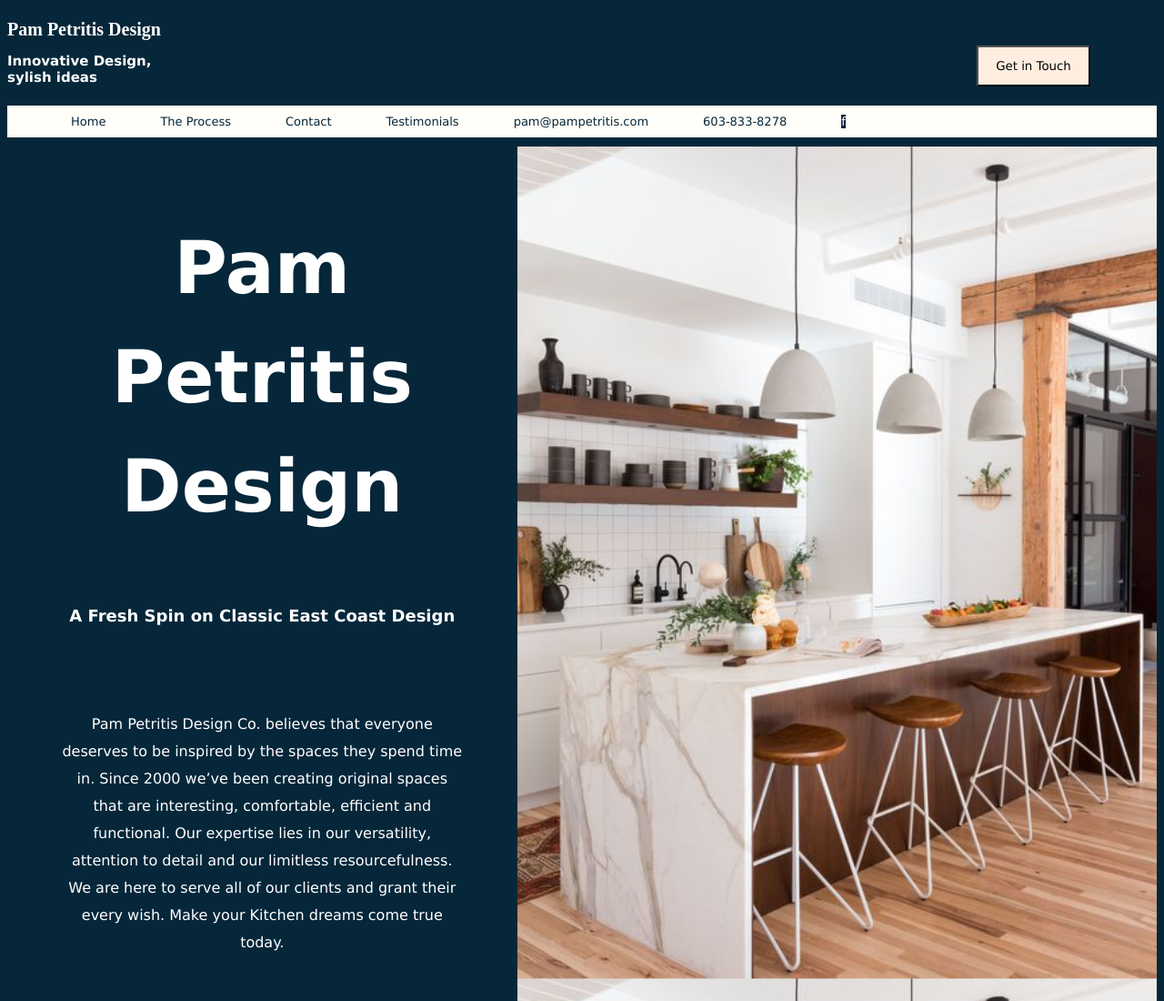
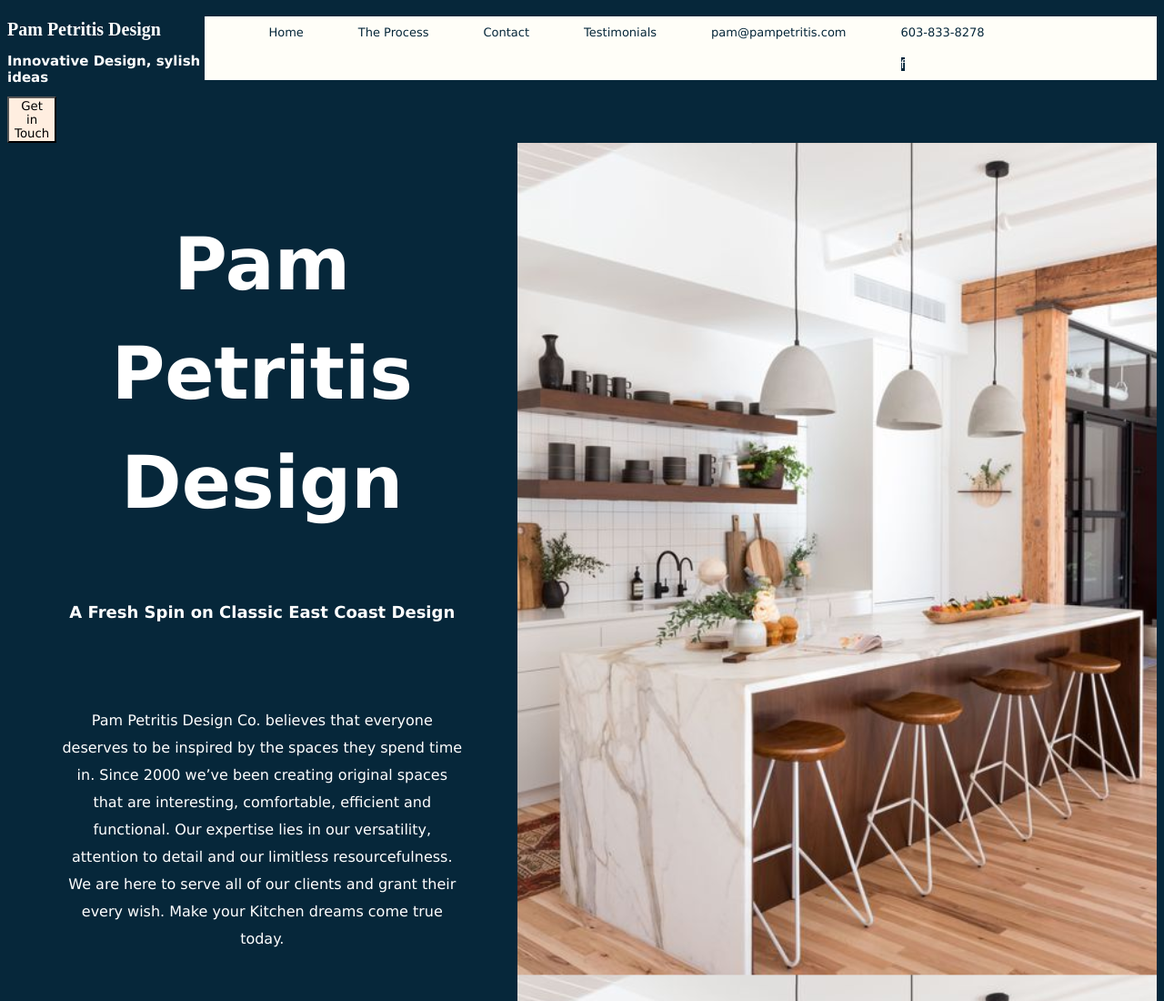
Before and after one commit to squeakysquid97/pampetritisdesign, a plain HTML site: page index.html in a window 1280 px wide. Shown: the top 1100 px of the page at 91% size. Drawn offline with Linux system fonts and the light colour scheme; a web font is replaced by a local one.

Commit message:
css change 503

```diff
--- a/style.css
+++ b/style.css
@@ -11,19 +11,13 @@
 }
 
 .header {
-  /* display: flex;
-  flex-direction: row; */
-}
-
-.logo-contact__container {
   display: flex;
+  flex-direction: row;
 }
 
 .contact {
   width: 25%;
-  margin: 4.2rem -2rem 0 70%;
 }
-
 .logo {
   font-family: "Rozha One", sarif;
 }
@@ -35,13 +29,6 @@
 .contact-button {
   color: black;
   background-color: #ffeee0;
-  width: 125px;
-  height: 45px;
-  font-weight: 100;
-}
-
-.contact-button:hover {
-  cursor: pointer;
 }
 
 .navlist {
@@ -57,11 +44,6 @@
   flex-direction: row;
   list-style-type: none;
 }
-
-.contact-items {
-  display: flex;
-  float: right;
-}
 .main-blurb {
   display: flex;
   column-width: 50%;
@@ -75,7 +57,6 @@
   height: 1040px;
   width: 800px;
 
-  /* Create the parallax scrolling effect */
   background-attachment: fixed;
   background-position: right;
   background-repeat: no-repeat;
```
